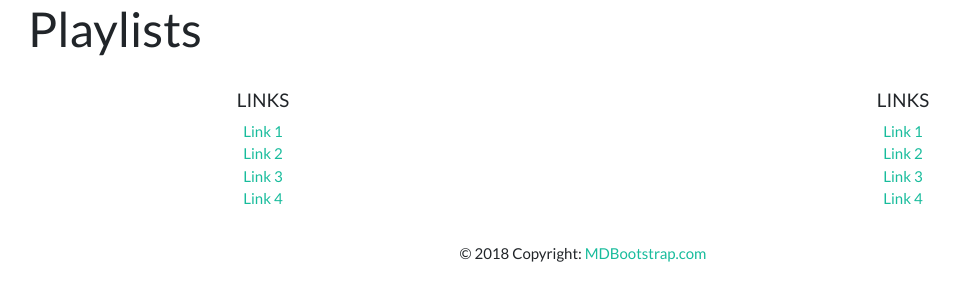
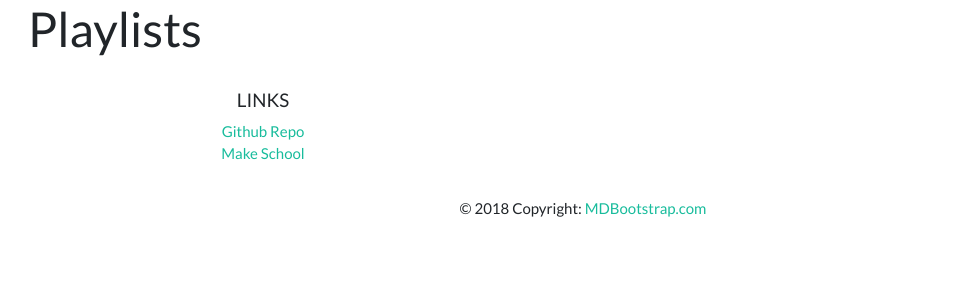
Before and after one commit to angelinaolmedo7/Playlister-Tutorial, a Flask app: page / in a window 1280 px wide. Shown: the part 71-372 px from the top of the page, without its empty margins (57-1017 px from the left). Run offline with Flask 2, Linux system fonts and the light colour scheme; data that the repository does not hold is empty; some libraries are stand-ins or nearby versions.

Commit message:
Updated links

```diff
--- a/templates/base.html
+++ b/templates/base.html
@@ -21,19 +21,8 @@
              <div class='col-md-6 mb-md-0 mb-3'>
                  <h5 class='text-uppercase'>Links</h5>
                  <ul class='list-unstyled'>
-                     <li><a href='#!'>Link 1</a></li>
-                     <li><a href='#!'>Link 2</a></li>
-                     <li><a href='#!'>Link 3</a></li>
-                     <li><a href='#!'>Link 4</a></li>
-                 </ul>
-             </div>
-             <div class='col-md-6 mb-md-0 mb-3'>
-                 <h5 class='text-uppercase'>Links</h5>
-                 <ul class='list-unstyled'>
-                     <li><a href='#!'>Link 1</a></li>
-                     <li><a href='#!'>Link 2</a></li>
-                     <li><a href='#!'>Link 3</a></li>
-                     <li><a href='#!'>Link 4</a></li>
+                     <li><a href='https://github.com/angelinaolmedo7/Playlister-Tutorial'>Github Repo</a></li>
+                     <li><a href='https://www.makeschool.com'>Make School</a></li>
                  </ul>
              </div>
              </div>
```
